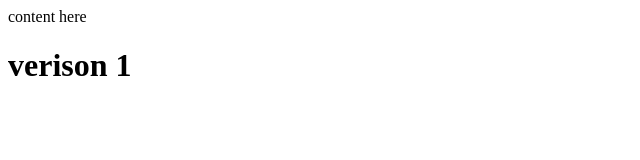
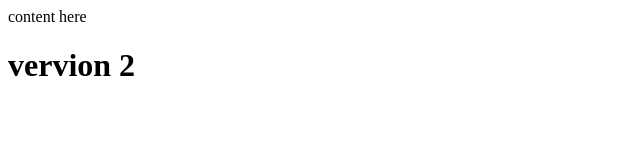
Before and after one commit to ssg1402/testrepo, a plain HTML site: page index.html in a window 1280 px wide. Shown: the full height of the page, 0-640 px from the left. Drawn offline with Linux system fonts and the light colour scheme.

Commit message:
this is the third commit

```diff
--- a/index.html
+++ b/index.html
@@ -7,6 +7,6 @@
   </head>
   <body>
     <div class="class1">content here</div>
-    <h1>verison 1</h1>
+    <h1>vervion 2</h1>
   </body>
 </html>
```
